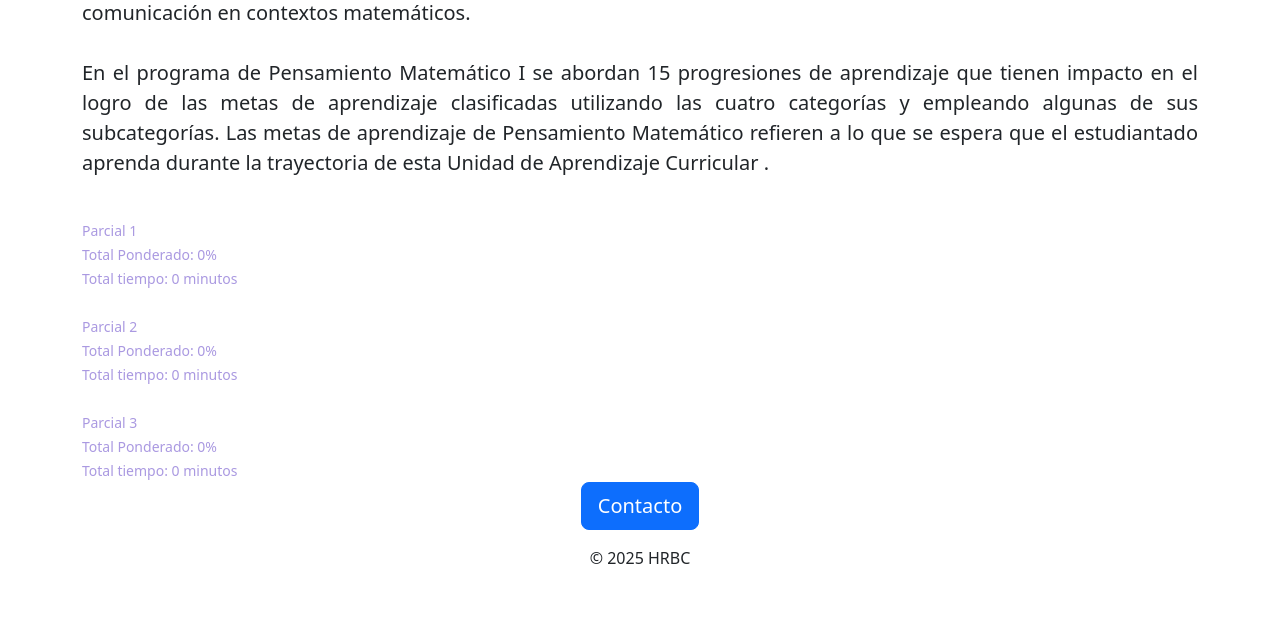
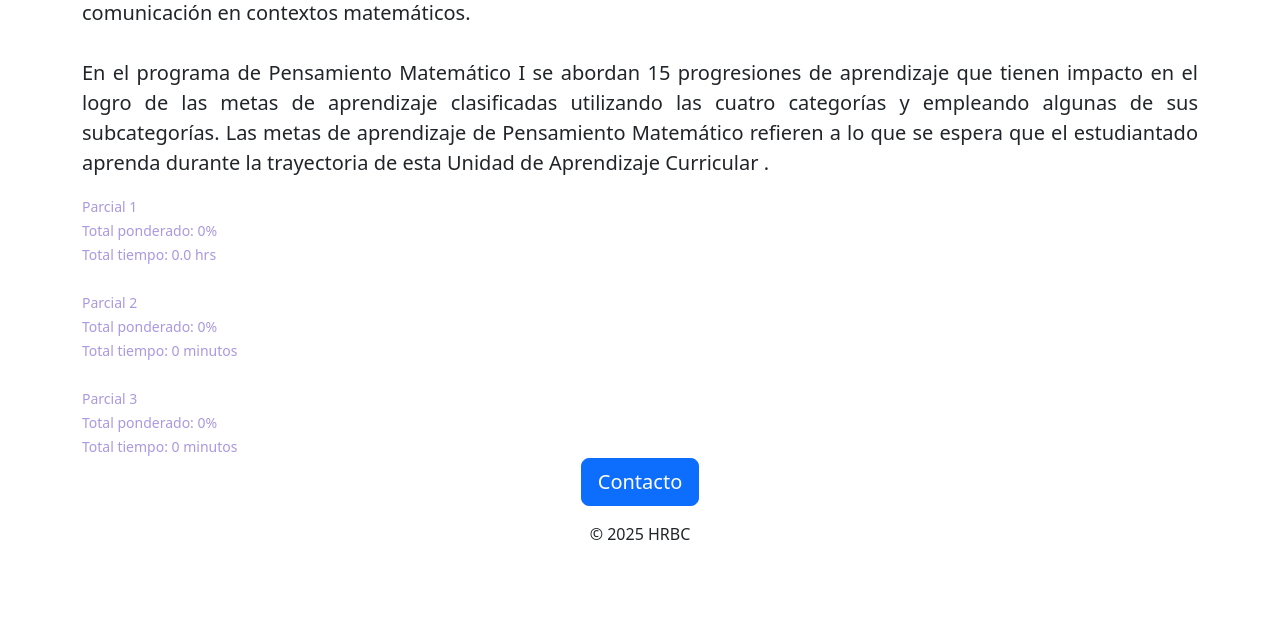
Before and after one commit to renebec/Math1-2025, a Flask app: template templates/home.html in a window 1280 px wide. Shown: the part 690-1308 px from the top of the page. After the commit the page ends 1230 px from the top, so only its background shows below. Run offline with Flask 3, Linux system fonts and the light colour scheme; the template is opened without the code that fills it: most values are stand-ins (such as "Sample title", 1, 10 or a date in 2020).

Commit message:
code home

```diff
--- a/templates/home.html
+++ b/templates/home.html
@@ -106,6 +106,7 @@ En el programa de Pensamiento Matemático I se abordan 15 progresiones de aprend
             </h2>
             {% endif %}
         </div>
+
         <div>
             {% for i in pg %}
                 {% if i['parcial'] == 'Parcial 1' %}
@@ -114,7 +115,6 @@ En el programa de Pensamiento Matemático I se abordan 15 progresiones de aprend
 
             {% endfor %}
         </div>
-        <br>
         <text class= 'partial-footer-total'>Parcial 1</text>
         <div>
 
@@ -131,7 +131,7 @@ En el programa de Pensamiento Matemático I se abordan 15 progresiones de aprend
                 {% endif %}
             {% endfor %}
 
-            <text class='partial-footer-total'>Total Ponderado: {{ ns.total }}% </text>
+            <text class='partial-footer-total'>Total ponderado: {{ ns.total }}% </text>
                 <br>
 
             {% set ts = namespace(total=0) %}
@@ -147,7 +147,7 @@ En el programa de Pensamiento Matemático I se abordan 15 progresiones de aprend
                 {% endif %}
             {% endfor %}
 
-            <text class='partial-footer-total'>Total tiempo: {{ ts.total }} minutos</text>
+            <text class='partial-footer-total'>Total tiempo: {{ ts.total/60 }} hrs</text>
         </div>
 
         <div>
@@ -167,7 +167,8 @@ En el programa de Pensamiento Matemático I se abordan 15 progresiones de aprend
                     {% include 'temasitem.html' %}
                 {% endif %}
             {% endfor %}
-
+        </div>
+        <div>
             {% set ns = namespace(total=0) %}
 
             {% for i in pg %}
@@ -181,7 +182,7 @@ En el programa de Pensamiento Matemático I se abordan 15 progresiones de aprend
                 {% endif %}
             {% endfor %}
 
-            <text class= 'partial-footer-total'>Total Ponderado: {{ ns.total }}%                   </text>
+            <text class= 'partial-footer-total'>Total ponderado: {{ ns.total }}%                   </text>
             <br>
 
             {% set ns = namespace(total=0) %}
@@ -217,7 +218,8 @@ En el programa de Pensamiento Matemático I se abordan 15 progresiones de aprend
                     {% include 'temasitem.html' %}
                 {% endif %}
             {% endfor %}
-
+        </div>
+        <div>
             {% set ns = namespace(total=0) %}
 
             {% for i in pg %}
@@ -231,7 +233,7 @@ En el programa de Pensamiento Matemático I se abordan 15 progresiones de aprend
                 {% endif %}
             {% endfor %}
 
-            <text class='partial-footer-total'>Total Ponderado: {{ ns.total }}%</text>             <br>
+            <text class='partial-footer-total'>Total ponderado: {{ ns.total }}%</text>             <br>
 
             {% set ns = namespace(total=0) %}
 
```
Also changed, not shown: templates/temasitem.html (+0 -7 lines).
